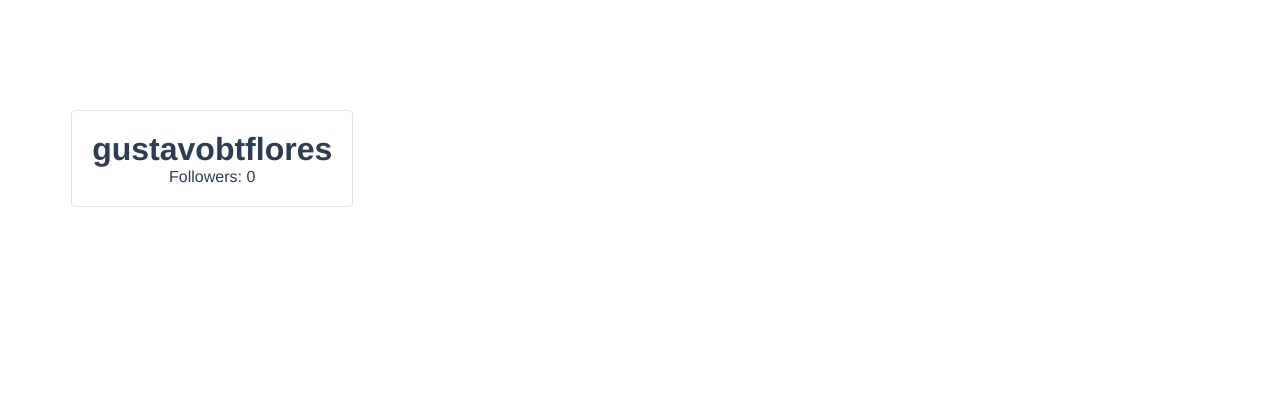
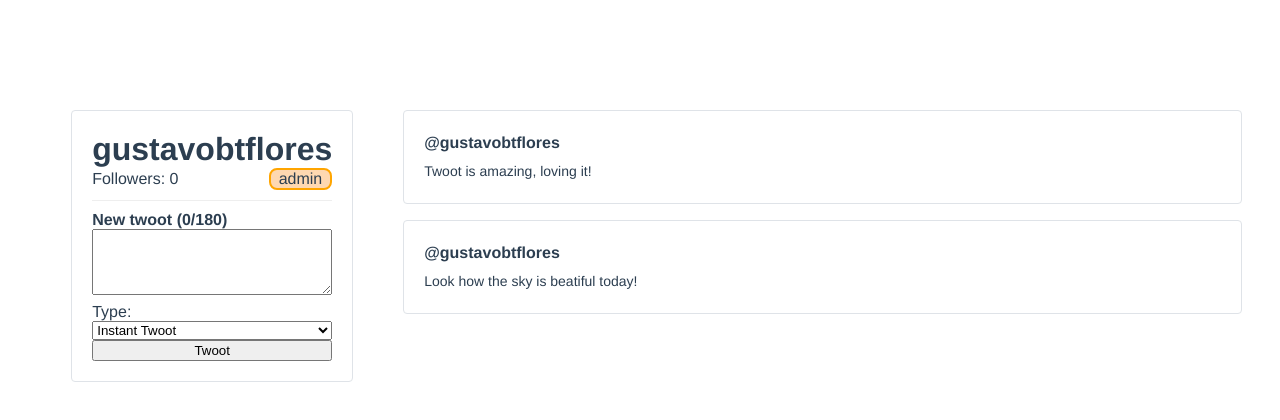
Before and after one commit to gustavobtflores/twotter, a Vue app: page / in a window 1280 px wide. Shown: the top 420 px of the page. Built offline with nearby package versions, Linux system fonts and the light colour scheme.

Commit message:
NewTwootForm and TwootItem components

```diff
--- /dev/null
+++ b/src/components/NewTwootForm.vue
@@ -0,0 +1,77 @@
+<template>
+  <div class="user-profile__create-twoot">
+    <form
+      class="user-profile__create-twoot-form"
+      @submit.prevent="emitNewTwoot(newTwootContent, selectedTwootType)"
+      :class="{ '--exceeded': newTwootCharactersCount > 180 }"
+    >
+      <label for="newTwoot"
+        ><strong>New twoot ({{ newTwootCharactersCount }}/180)</strong></label
+      >
+      <textarea v-model="newTwootContent" id="newTwoot" rows="4"></textarea>
+      <label for="newTwootType">Type:</label>
+      <select id="newTwootType" v-model="selectedTwootType">
+        <option
+          :value="option.value"
+          v-for="(option, index) in twootTypes"
+          :key="index"
+        >
+          {{ option.name }}
+        </option>
+      </select>
+      <button type="submit">Twoot</button>
+    </form>
+  </div>
+</template>
+
+<script>
+export default {
+  name: "NewTwootForm",
+  data() {
+    return {
+      newTwootContent: "",
+      selectedTwootType: "instant",
+      twootTypes: [
+        { value: "draft", name: "Draft" },
+        { value: "instant", name: "Instant Twoot" },
+      ],
+    };
+  },
+  methods: {
+    emitNewTwoot(newTwootContent, selectedTwootType) {
+      var newTwoot = { newTwootContent, selectedTwootType };
+      this.$emit("newTwoot", newTwoot);
+    },
+  },
+  computed: {
+    newTwootCharactersCount() {
+      return this.newTwootContent.length;
+    },
+  },
+};
+</script>
+
+<style scoped>
+.user-profile__create-twoot {
+  width: 100%;
+}
+
+.user-profile__create-twoot-form {
+  display: flex;
+  flex-direction: column;
+  margin-top: 10px;
+  padding-top: 10px;
+  border-top: 1px solid #eeeeee;
+  text-align: left;
+}
+
+.user-profile__create-twoot-form.--exceeded textarea {
+  border: 2px dotted red;
+  outline: red;
+  color: red;
+}
+
+.user-profile__create-twoot-form textarea {
+  margin-bottom: 8px;
+}
+</style>
--- /dev/null
+++ b/src/components/TwootItem.vue
@@ -0,0 +1,58 @@
+<template>
+  <div class="user-profile__twoot" @click="favouriteTwoot(twoot.id)">
+    <span class="user-profile__twoot-user"> @{{ username }} </span>
+    <p class="user-profile__twoot-content">{{ twoot.content }}</p>
+  </div>
+</template>
+
+<script>
+export default {
+  name: "TwootItem",
+  props: {
+    username: {
+      type: String,
+      required: true,
+    },
+    twoot: {
+      type: Object,
+      required: true,
+    },
+  },
+  methods: {
+    favouriteTwoot(id) {
+      this.$emit("favourite", id);
+    },
+  },
+};
+</script>
+
+<style scoped>
+.user-profile__twoot {
+  display: flex;
+  align-items: flex-start;
+  flex-direction: column;
+  padding: 20px;
+  background-color: #ffffff;
+  border-radius: 4px;
+  border: 1px solid #dfe3e8;
+  text-align: left;
+  cursor: pointer;
+  line-height: 1.5em;
+  transition: transform 0.2s ease-in-out;
+}
+
+.user-profile__twoot:hover {
+  transform: scale(1.05);
+}
+
+.user-profile__twoot-user {
+  font-weight: 600;
+  font-size: 16px;
+}
+
+.user-profile__twoot-content {
+  font-size: 14px;
+  margin: 0;
+  margin-top: 4px;
+}
+</style>
--- a/src/components/UserProfile.vue
+++ b/src/components/UserProfile.vue
@@ -2,16 +2,33 @@
   <div class="user-profile">
     <div class="user-profile__user-panel">
       <h1 class="user-profile__username">{{ user.username }}</h1>
-      <div class="user-profile__follower-count">
-        Followers: {{ this.followers }}
+      <div class="user-profile__user-infos">
+        <div class="user-profile__follower-count">
+          Followers: {{ this.followers }}
+        </div>
+        <span v-if="user.isAdmin" class="user-profile__admin-badge">admin</span>
       </div>
+      <NewTwootForm @newTwoot="pushNewTwoot" />
+    </div>
+    <div class="user-profile__twoots-wrapper">
+      <TwootItem
+        v-for="twoot in user.twoots"
+        :key="twoot.id"
+        :username="user.username"
+        :twoot="twoot"
+        @favourite="toggleFavourite"
+      />
     </div>
   </div>
 </template>
 
 <script>
+import TwootItem from "./TwootItem";
+import NewTwootForm from "./NewTwootForm";
+
 export default {
   name: "UserProfile",
+  components: { TwootItem, NewTwootForm },
   data() {
     return {
       followers: 0,
@@ -22,6 +39,13 @@ export default {
         lastName: "Flores",
         email: "example@example.com",
         isAdmin: true,
+        twoots: [
+          { id: 1, content: "Twoot is amazing, loving it!" },
+          {
+            id: 2,
+            content: "Look how the sky is beatiful today!",
+          },
+        ],
       },
     };
   },
@@ -35,11 +59,19 @@ export default {
     followUser() {
       this.followers++;
     },
+    toggleFavourite(id) {
+      console.log(`Favourited twoot #${id}`);
+    },
+    pushNewTwoot({newTwootContent, selectedTwootType}) {
+      var twoots = this.user.twoots;
+      if(selectedTwootType === 'instant') twoots.push({ id: twoots.length + 1, content: newTwootContent });
+      return;
+    },
   },
 };
 </script>
 
-<style>
+<style scoped>
 .user-profile {
   display: grid;
   grid-template-columns: 1fr 3fr;
@@ -49,6 +81,7 @@ export default {
 
 .user-profile__user-panel {
   display: flex;
+  align-items: flex-start;
   flex-direction: column;
   margin-right: 50px;
   padding: 20px;
@@ -57,6 +90,27 @@ export default {
   border: 1px solid #dfe3e8;
 }
 
+.user-profile__user-infos {
+  display: flex;
+  align-items: center;
+  justify-content: space-between;
+  width: 100%;
+}
+
+.user-profile__admin-badge {
+  border: 2px solid orange;
+  border-radius: 8px;
+  padding: 0 8px;
+  background-color: #fed8b1;
+}
+
+.user-profile__twoots-wrapper {
+  display: flex;
+  flex-direction: column;
+  width: 90%;
+  gap: 16px;
+}
+
 h1 {
   margin: 0;
 }
```
Also changed, not shown: package.json (+3 -9 lines), 1 other file (tests, documents, lock files or other folders).
